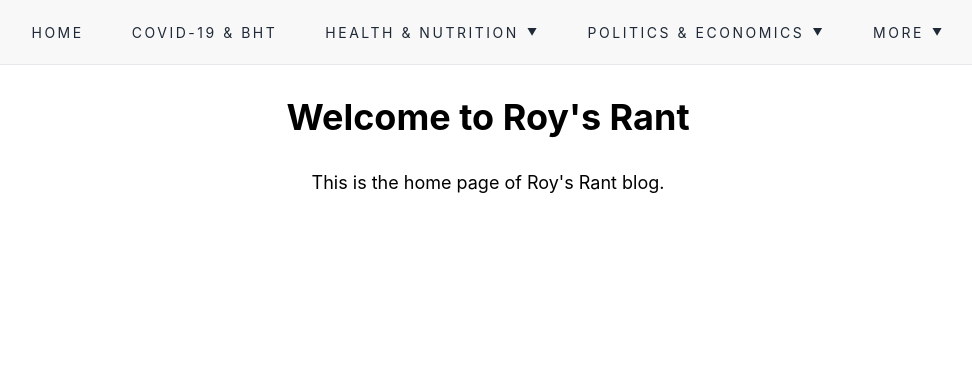
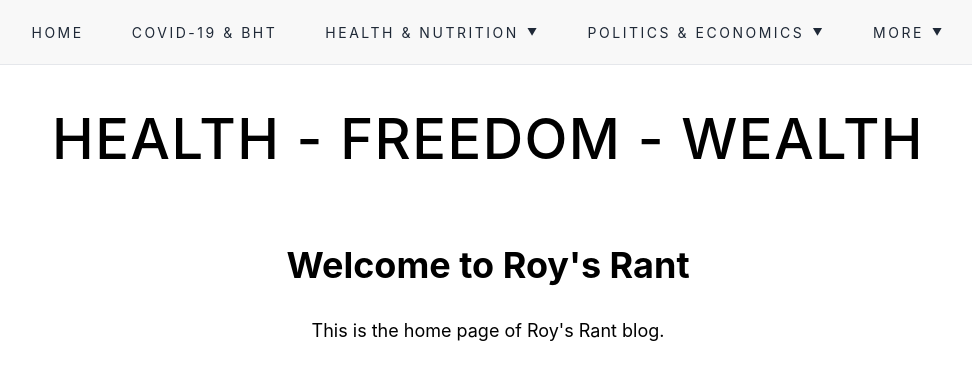
Before and after one commit to robert-brunner/roysRant, a React (Vite) app: page / in a window 1280 px wide. Shown: the top 380 px of the page, without its empty margins (152-1124 px from the left). Built offline with nearby package versions, Linux system fonts and the light colour scheme.

Commit message:
Header changes.  Added hilights to the header itself

```diff
--- a/src/components/nav/Header.jsx
+++ b/src/components/nav/Header.jsx
@@ -1,12 +1,13 @@
 import { useState } from "react";
 import { Link } from "react-router-dom";
+import { useLocation } from "react-router-dom";
+import { useEffect, useRef } from "react";
 
 const navLinkStyle =
   "uppercase tracking-[0.18em] text-[14px] text-[#1f2937] hover:text-black transition-colors duration-200";
 
 const dropLinkStyle =
   "block px-6 py-2 uppercase tracking-[0.18em] text-[14px] text-[#1f2937] hover:bg-gray-100";
-
 
 const healthLinks = [
   {
@@ -61,7 +62,6 @@ const healthLinks = [
     to: "/vitamin-supplements",
     label: "VITAMIN SUPPLEMENTS",
   },
-
 ];
 const geopoliticalLinks = [
   {
@@ -83,10 +83,6 @@ const geopoliticalLinks = [
   {
     to: "/foreign-aid-regulations",
     label: "FOREIGN AID - REGULATIONS",
-  },
-  {
-    to: "/solutions-references",
-    label: "SOLUTIONS & REFERENCES",
   },
   {
     to: "/perpetual-war",
@@ -119,29 +115,83 @@ const moreLinks = [
     to: "/anti-us-globalization",
     label: "ANTI-U.S. GLOBALIZATION",
   },
+    {
+    to: "/solutions-references",
+    label: "SOLUTIONS & REFERENCES",
+  },
 ];
 
+//moved solutions and references to the moreLinks instead of Politics and Economics
+
 const NavigationBar = () => {
-
   const [isOpen, setIsOpen] = useState(false);
   const [openMenu, setOpenMenu] = useState(null);
 
+  const location = useLocation();
+
+  const isHealthPage =
+    location.pathname.includes("covid") ||
+    location.pathname.includes("nutrition") ||
+    location.pathname.includes("primitive-vs-western-diet") ||
+    location.pathname.includes("cancer") ||
+    location.pathname.includes("detergent-vs-soap") ||
+    location.pathname.includes("factory-farming") ||
+    location.pathname.includes("cholesterol") ||
+    location.pathname.includes("joint-health") ||
+    location.pathname.includes("cataracts") ||
+    location.pathname.includes("addiction-recovery") ||
+    location.pathname.includes("alzheimers") ||
+    location.pathname.includes("parkinsons-disease") ||
+    location.pathname.includes("vitamin-supplements") ||
+    location.pathname.includes("early-childhood") ||
+    location.pathname.includes("being-gay");
+
+  const isFreedomPage =
+    location.pathname.includes("anti-us-globalization") ||
+    location.pathname.includes("foreign-aid-regulations") ||
+    location.pathname.includes("perpetual-war") ||
+    location.pathname.includes("war-on-islam") ||
+    location.pathname.includes("the-war-on-ukraine") ||
+    location.pathname.includes("environmentalism-hoax");
+
+  const isWealthPage =
+    location.pathname.includes("inflation-made-simple") ||
+    location.pathname.includes("more-inflation") ||
+    location.pathname.includes("income-wealth-inequality") ||
+    location.pathname.includes("medical-care-cost") ||
+    location.pathname.includes("economics") ||
+    location.pathname.includes("wealth");
+
+  const navRef = useRef(null);
+
+  useEffect(() => {
+    const handleClickOutside = (event) => {
+      if (navRef.current && !navRef.current.contains(event.target)) {
+        setOpenMenu(null);
+      }
+    };
+
+    document.addEventListener("mousedown", handleClickOutside);
+
+    return () => {
+      document.removeEventListener("mousedown", handleClickOutside);
+    };
+  }, []);
+
   return (
-
-    <nav className="w-full border-b border-gray-200 bg-[#f8f8f8]">
-
+    <>
+      <nav
+        ref={navRef}
+        className="w-full border-b border-gray-200 bg-[#f8f8f8]"
+      >
         <div className="max-w-screen-xl flex flex-wrap items-center justify-between mx-auto px-4 py-5">
-
           {/* MOBILE BUTTON */}
           <button
             type="button"
             onClick={() => setIsOpen(!isOpen)}
             className="inline-flex items-center justify-center w-10 h-10 p-2 text-sm text-gray-500 rounded-lg md:hidden hover:bg-gray-100"
           >
-
-          <span className="sr-only">
-            Open main menu
-          </span>
+            <span className="sr-only">Open main menu</span>
 
             <svg
               className="w-5 h-5"
@@ -149,7 +199,6 @@ const NavigationBar = () => {
               fill="none"
               viewBox="0 0 17 14"
             >
-
               <path
                 stroke="currentColor"
                 strokeLinecap="round"
@@ -157,44 +206,29 @@ const NavigationBar = () => {
                 strokeWidth="2"
                 d="M1 1h15M1 7h15M1 13h15"
               />
-
             </svg>
-
           </button>
 
           {/* NAVIGATION */}
           <div className={`${isOpen ? "block" : "hidden"} w-full md:block`}>
-
             <ul className="flex flex-col gap-6 mt-4 md:flex-row md:justify-center md:items-center md:gap-12 md:mt-0">
-
               <li>
-              <Link
-                to="/"
-                className={navLinkStyle}
-              >
+                <Link to="/" className={navLinkStyle}>
                   HOME
                 </Link>
               </li>
 
               <li>
-              <Link
-                to="/covid"
-                className={navLinkStyle}
-              >
+                <Link to="/covid" className={navLinkStyle}>
                   COVID-19 & BHT
                 </Link>
               </li>
 
               <li className="relative">
-
                 <button
                   type="button"
                   onClick={() =>
-      setOpenMenu(
-        openMenu === "health"
-          ? null
-          : "health"
-      )
+                    setOpenMenu(openMenu === "health" ? null : "health")
                   }
                   className={`${navLinkStyle} flex items-center gap-2`}
                 >
@@ -207,44 +241,29 @@ const NavigationBar = () => {
                 </button>
 
                 {openMenu === "health" && (
-
                   <div className="absolute left-0 top-full z-50 w-[340px] mt-3 bg-white border border-gray-200 shadow-lg">
-
                     <ul className="flex flex-col py-4">
-
                       {healthLinks.map((link) => (
-
                         <li key={link.to}>
-
                           <Link
                             to={link.to}
                             className={dropLinkStyle}
+                            onClick={() => setOpenMenu(null)}
                           >
                             {link.label}
                           </Link>
-
                         </li>
-
                       ))}
-
                     </ul>
-
                   </div>
-
                 )}
-
               </li>
 
               <li className="relative">
-
                 <button
                   type="button"
                   onClick={() =>
-      setOpenMenu(
-        openMenu === "politics"
-          ? null
-          : "politics"
-      )
+                    setOpenMenu(openMenu === "politics" ? null : "politics")
                   }
                   className={`${navLinkStyle} flex items-center gap-2`}
                 >
@@ -257,44 +276,29 @@ const NavigationBar = () => {
                 </button>
 
                 {openMenu === "politics" && (
-
                   <div className="absolute left-0 top-full z-50 w-[340px] mt-3 bg-white border border-gray-200 shadow-lg">
-
                     <ul className="flex flex-col py-4">
-
                       {geopoliticalLinks.map((link) => (
-
                         <li key={link.to}>
-
                           <Link
                             to={link.to}
                             className={dropLinkStyle}
+                            onClick={() => setOpenMenu(null)}
                           >
                             {link.label}
                           </Link>
-
                         </li>
-
                       ))}
-
                     </ul>
-
                   </div>
-
                 )}
-
               </li>
 
               <li className="relative">
-
                 <button
                   type="button"
                   onClick={() =>
-      setOpenMenu(
-        openMenu === "more"
-          ? null
-          : "more"
-      )
+                    setOpenMenu(openMenu === "more" ? null : "more")
                   }
                   className={`${navLinkStyle} flex items-center gap-2`}
                 >
@@ -307,42 +311,66 @@ const NavigationBar = () => {
                 </button>
 
                 {openMenu === "more" && (
-
                   <div className="absolute right-0 top-full z-50 w-[340px] mt-3 bg-white border border-gray-200 shadow-lg">
-
                     <ul className="flex flex-col py-4">
-
                       {moreLinks.map((link) => (
-
                         <li key={link.to}>
-
                           <Link
                             to={link.to}
                             className={dropLinkStyle}
+                            onClick={() => setOpenMenu(null)}
                           >
                             {link.label}
                           </Link>
-
                         </li>
-
                       ))}
-
                     </ul>
-
                   </div>
-
                 )}
-
               </li>
-
             </ul>
-
           </div>
-
         </div>
-
       </nav>
 
+      <div className="flex justify-center py-8">
+        <h1 className="text-[56px] font-medium uppercase tracking-wide">
+          <span
+            className={
+              isHealthPage
+                ? "text-[#2563eb] [text-shadow:1px_0_0_#2563eb,-1px_0_0_#2563eb,0_1px_0_#2563eb,0_-1px_0_#2563eb bg-cover bg-center [-webkit-text-stroke:1px_black]"
+                : "text-black"
+            }
+          >
+            HEALTH
+          </span>
+
+          {" - "}
+
+          <span
+            className={
+              isFreedomPage
+                ? "text-transparent bg-clip-text bg-[url('https://upload.wikimedia.org/wikipedia/en/a/a4/Flag_of_the_United_States.svg')] bg-cover bg-center [-webkit-text-stroke:1px_black]"
+                : "text-black"
+            }
+          >
+            FREEDOM
+          </span>
+
+          {" - "}
+
+          <span
+            className={
+              isWealthPage
+                ? "text-[#d4af37] [text-shadow:1px_0_0_#d4af37,-1px_0_0_#d4af37,0_1px_0_#d4af37,0_-1px_0_#d4af37 bg-cover bg-center [-webkit-text-stroke:1px_black]"
+                : "text-black"
+            }
+          >
+            WEALTH
+          </span>
+        </h1>
+      </div>
+    </>
   );
 };
 
```
Lines whose indentation alone changed are shown as unchanged.
